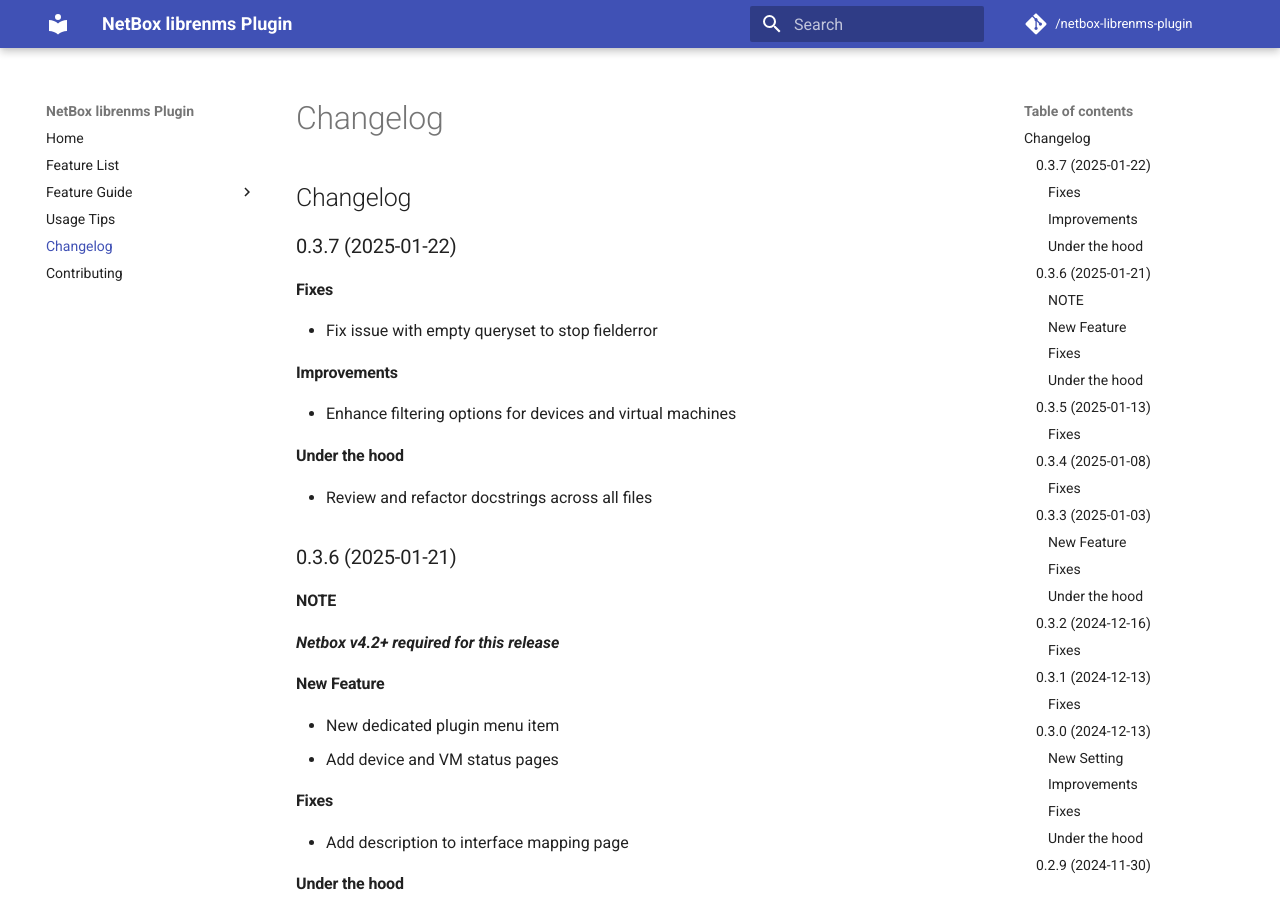
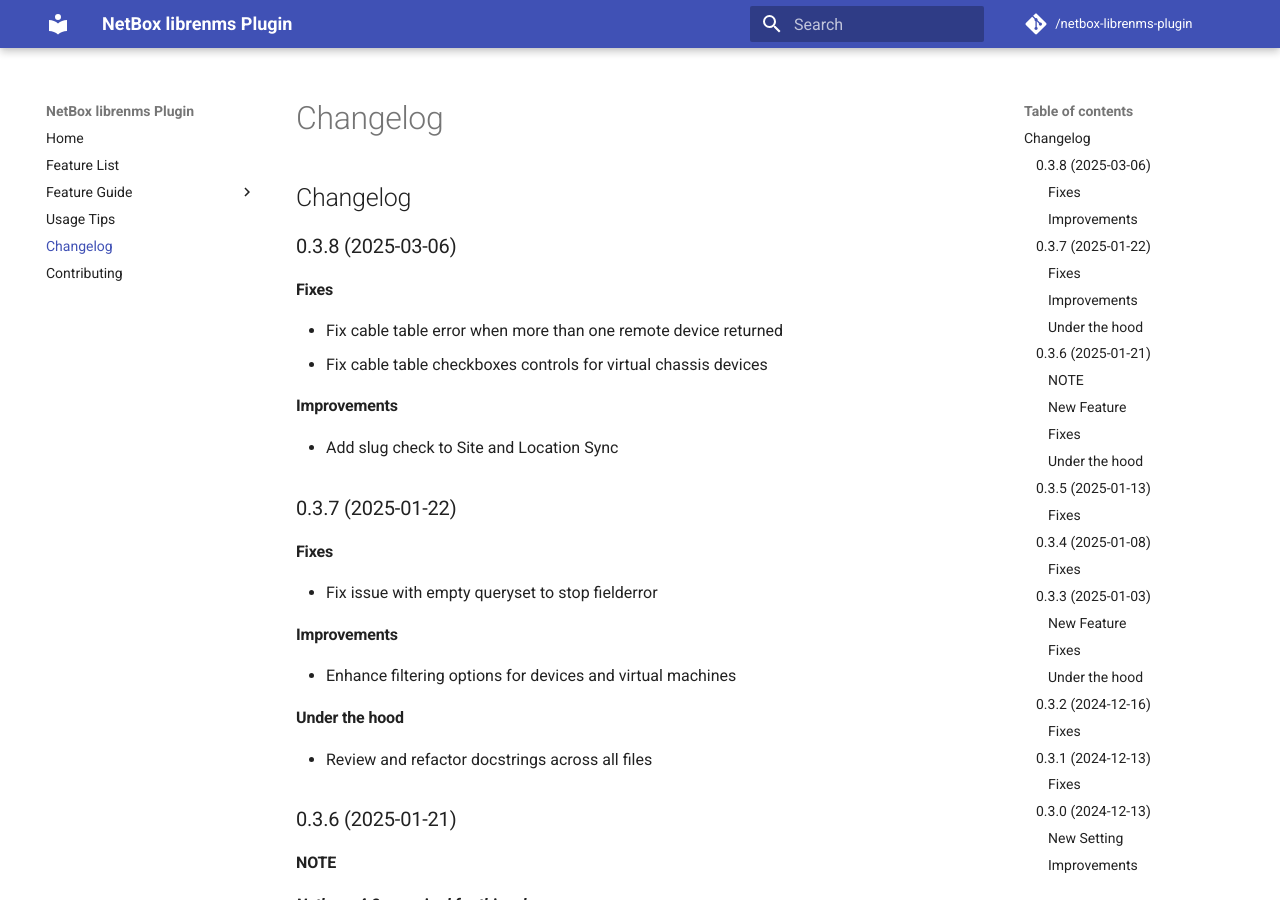
Before and after one commit to bonzo81/netbox-librenms-plugin, an MkDocs documentation site: the page built from docs/changelog.md, in a window 1280 px wide and 900 px high. Built offline with MkDocs 1.6.1 and Material for MkDocs 9.7.7, drawn with Linux system fonts in a browser that asks for light colours; comment, search, counter and statistics services are not loaded.

Commit message:
Bump version to 0.3.8 and update changelog

```diff
--- a/docs/changelog.md
+++ b/docs/changelog.md
@@ -1,4 +1,14 @@
 # Changelog
+
+## 0.3.8 (2025-03-06)
+
+### Fixes
+* Fix cable table error when more than one remote device returned
+* Fix cable table checkboxes controls for virtual chassis devices
+
+### Improvements
+* Add slug check to Site and Location Sync
+
 
 ## 0.3.7 (2025-01-22)
 
--- a/netbox_librenms_plugin/__init__.py
+++ b/netbox_librenms_plugin/__init__.py
@@ -1,7 +1,7 @@
 from netbox.plugins import PluginConfig
 
 __author__ = "Andy Norwood"
-__version__ = "0.3.7"
+__version__ = "0.3.8"
 
 
 class LibreNMSSyncConfig(PluginConfig):
--- a/pyproject.toml
+++ b/pyproject.toml
@@ -7,7 +7,7 @@ build-backend = "setuptools.build_meta"
 
 [project]
 name =  "netbox-librenms-plugin"
-version = "0.3.7"
+version = "0.3.8"
 authors = [
     {name = "Andy Norwood"},
 ]
```
Also changed, not shown: README.md (+1 -1 lines).
